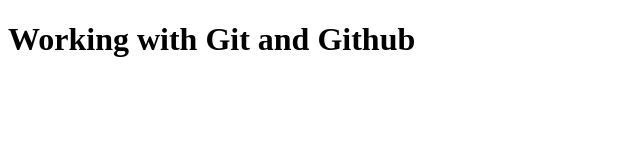
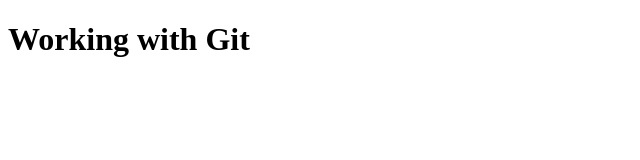
Before and after one commit to rishikaverma242301/workingWithGit, a plain HTML site: page index.html in a window 1280 px wide. Shown: the whole page, without its empty margins (0-640 px from the left). Drawn offline with Linux system fonts and the light colour scheme.

Commit message:
change in index.html

```diff
--- a/index.html
+++ b/index.html
@@ -6,7 +6,7 @@
     <title>Working with git</title>
 </head>
 <body>
-    <h1>Working with Git and Github</h1>
+    <h1>Working with Git </h1>
 
 </body>
 </html>
```
